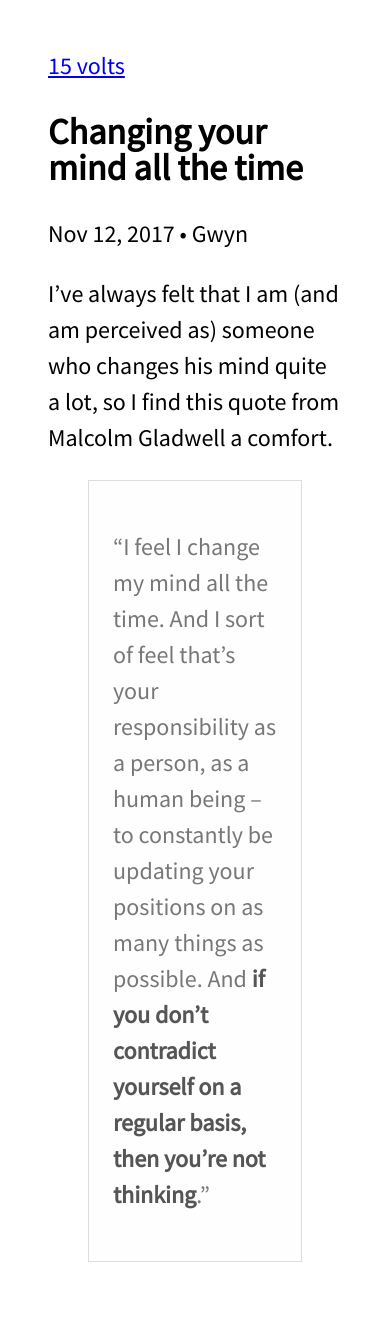
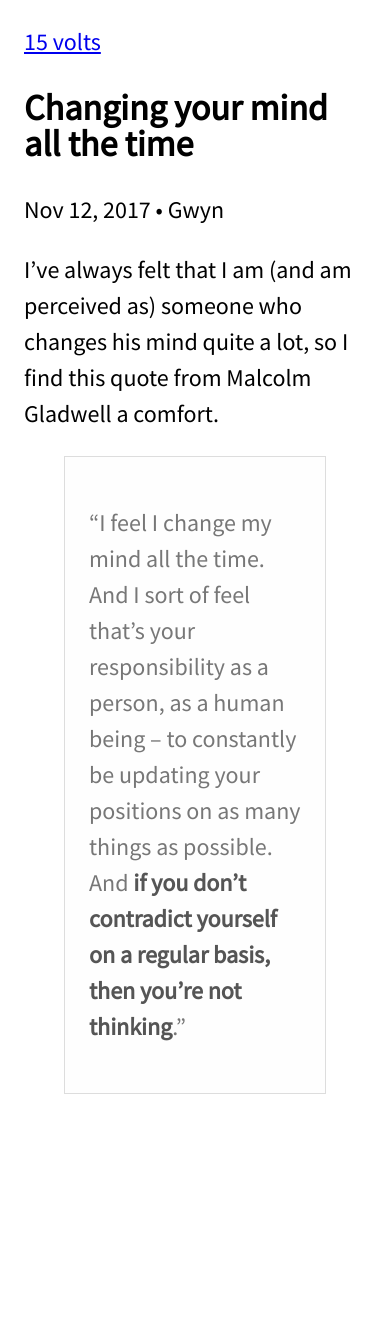
Before and after one commit to gtvj/gtvj.github.io, a Jekyll site: the page built from _posts/2017-11-12-changing-your-mind-all-the-time.md, in a window 390 px wide. Built offline with Jekyll 4.4.1, drawn with Linux system fonts in a browser that asks for light colours; after the commit the page ends 1142 px from its top, so only the background shows below that.

Commit message:
CSS updates and refactoring to improve mobile display

```diff
--- /dev/null
+++ b/_sass/_layout.scss
@@ -0,0 +1,10 @@
+body {
+  padding: 1em;
+}
+
+@media screen and (min-width: 30em) {
+  body {
+    max-width: 30em;
+    padding: 2em;
+  }
+}
--- a/_sass/_typography.scss
+++ b/_sass/_typography.scss
@@ -2,8 +2,6 @@ body {
   font-size: 1.5em;
   line-height: 1.5em;
   font-family: 'Source Sans Pro', sans-serif;
-  max-width: 30em;
-  padding: 2em;
   margin: auto;
 }
 
@@ -22,4 +20,8 @@ blockquote {
     text-align: right;
     font-size: smaller
   }
+
+  @media screen and (max-width: $break-small) {
+    margin: 0;
+  }
 }
--- a/_sass/_colours.scss
+++ b/_sass/_variables.scss
@@ -2,3 +2,5 @@ $light-grey: #FEFEFE;
 $mid-grey: #DDD;
 $dark-grey: #777;
 $very-dark-grey: #555;
+
+$break-small: 320px;
--- a/assets/main.scss
+++ b/assets/main.scss
@@ -2,9 +2,9 @@
 # Only the main Sass file needs front matter (the dashes are enough)
 ---
 
-@import "colours";
+@import "variables";
 @import "syntax-highlighting";
-@import "grid";
+@import "layout";
 @import "typography";
 @import "home";
 @import "images";
```
Also changed, not shown: _sass/_grid.scss (deleted).
